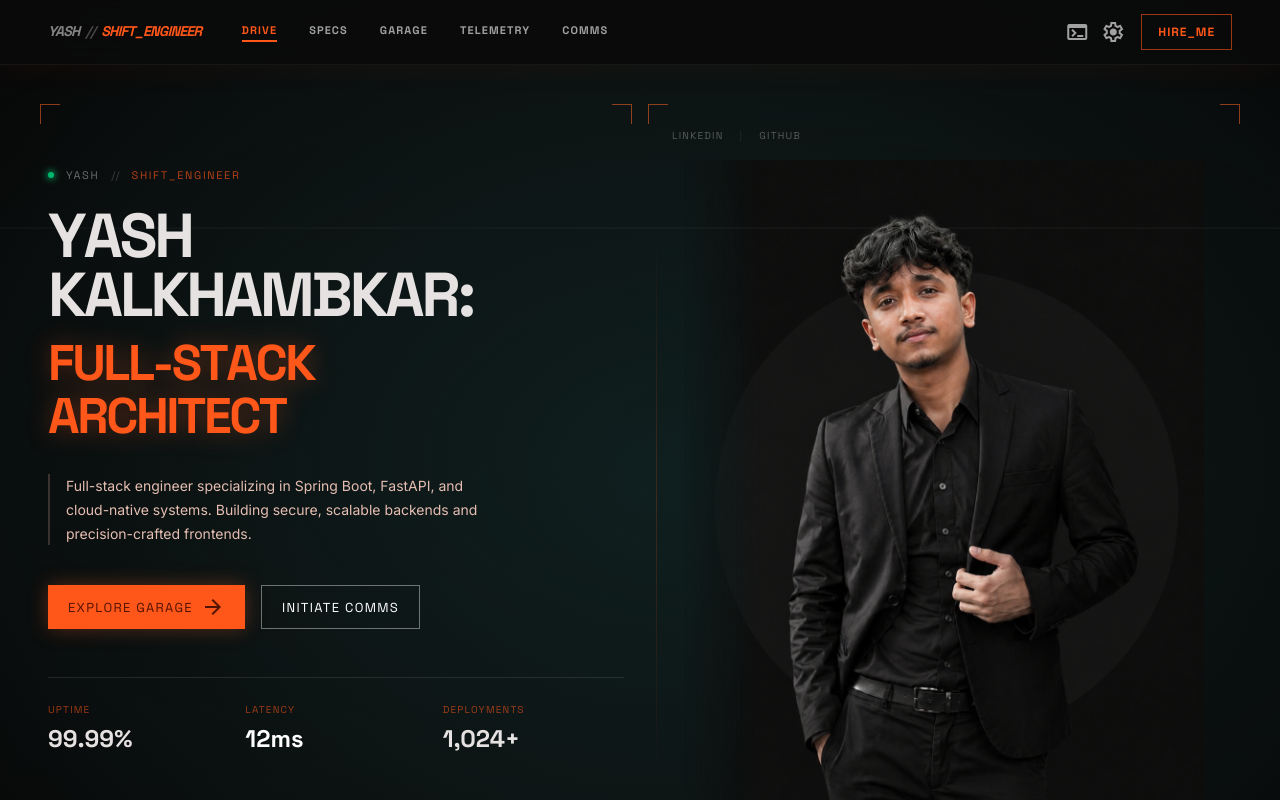
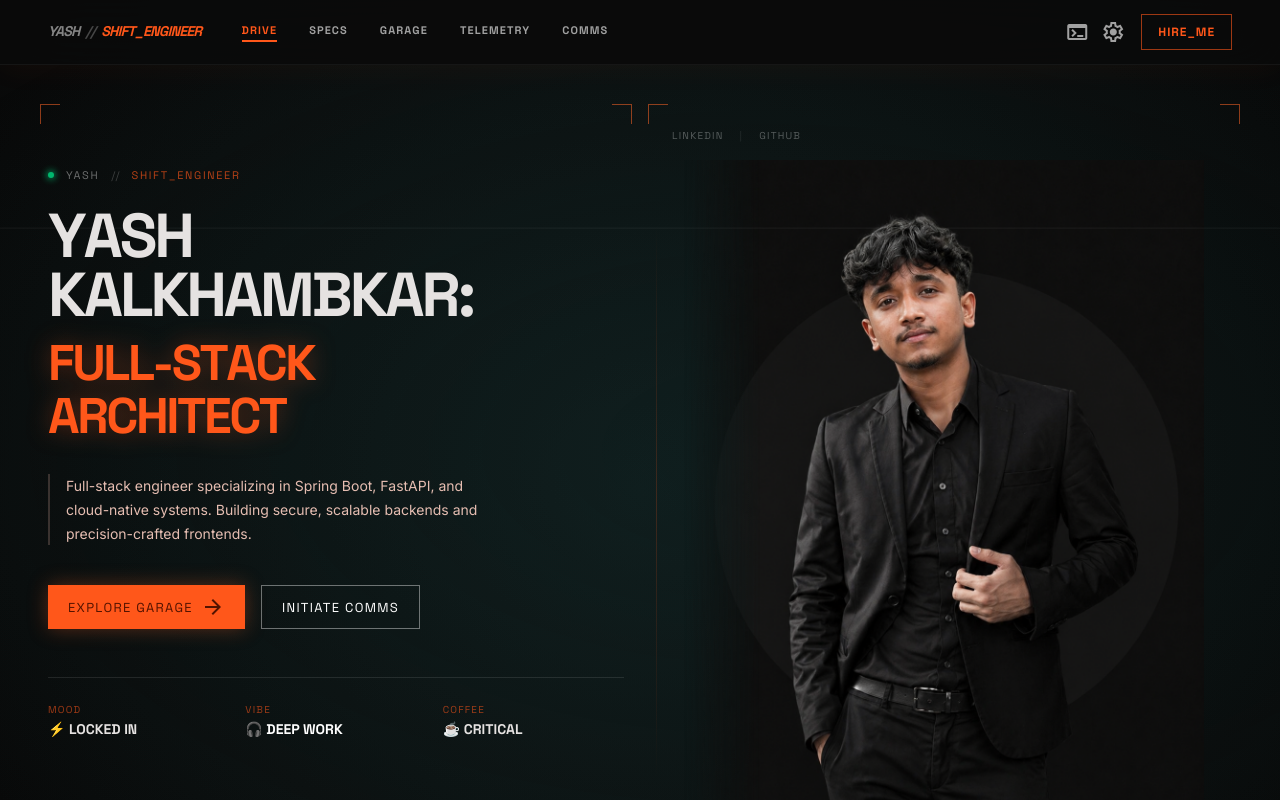
Before and after one commit to Yash-Kalkhambkar/portfolio, a React (Vite) app: page / in a window 1280 px wide. Shown: the top 800 px of the page. Built offline with nearby package versions, Linux system fonts and the light colour scheme.

Commit message:
fix: replace fake metrics with mood/vibe stats, clean fabricated numbers

```diff
--- a/src/components/terminal-modal.tsx
+++ b/src/components/terminal-modal.tsx
@@ -36,7 +36,7 @@ export function TerminalModal() {
     if (lowerCmd === "help") {
       response = "> AVAILABLE COMMANDS: ping, status, clear, exit";
     } else if (lowerCmd === "ping") {
-      response = "> PONG: LATENCY 12ms";
+      response = "> PONG: OK";
     } else if (lowerCmd === "status") {
       response = "> SYSTEM STATUS: NOMINAL (99.99%)";
     } else if (lowerCmd === "clear") {
--- a/src/views/comms.tsx
+++ b/src/views/comms.tsx
@@ -222,7 +222,7 @@ export function CommsView() {
               <span className="font-mono text-[10px] sm:text-xs uppercase tracking-widest text-primary-container">UPLINK_STABLE</span>
             </div>
             <div className="font-mono text-[9px] sm:text-[10px] tracking-widest text-tertiary opacity-50 uppercase">
-              Latency: 12ms | Ping: OK
+              Pune, India
             </div>
           </motion.div>
         </div>
--- a/src/views/drive.tsx
+++ b/src/views/drive.tsx
@@ -147,7 +147,7 @@ export function DriveView() {
             </button>
           </motion.div>
 
-          {/* Telemetry stats */}
+          {/* Stats */}
           <motion.div
             initial={{ opacity: 0 }}
             animate={{ opacity: 1 }}
@@ -155,9 +155,9 @@ export function DriveView() {
             className="mt-12 grid grid-cols-3 gap-4 border-t border-white/10 pt-6"
           >
             {[
-              { label: "Uptime", value: "99.99%" },
-              { label: "Latency", value: "12ms", highlight: true },
-              { label: "Deployments", value: "1,024+" },
+              { label: "Mood", value: "⚡ LOCKED IN" },
+              { label: "Vibe", value: "🎧 DEEP WORK", highlight: true },
+              { label: "Coffee", value: "☕ CRITICAL" },
             ].map((stat) => (
               <div key={stat.label}>
                 <div className="font-mono text-[10px] tracking-[0.12em] mb-1 uppercase text-primary-container/60">
@@ -167,7 +167,7 @@ export function DriveView() {
                   initial={{ opacity: 0, y: 8 }}
                   animate={{ opacity: 1, y: 0 }}
                   transition={{ delay: 1.3, duration: 0.4 }}
-                  className={`font-mono text-[20px] md:text-[24px] font-bold ${
+                  className={`font-mono text-[13px] md:text-[14px] font-bold leading-tight ${
                     stat.highlight ? "text-white" : "text-on-surface"
                   }`}
                 >
```
